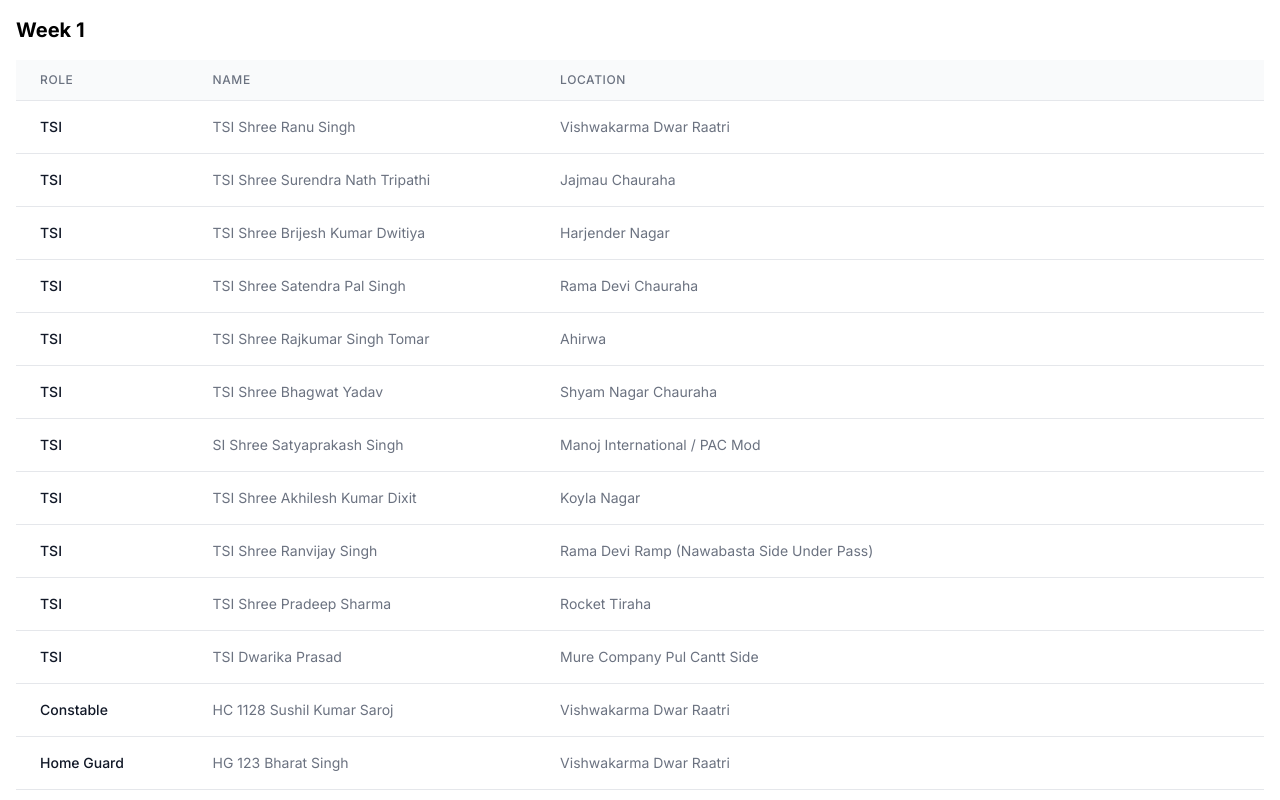
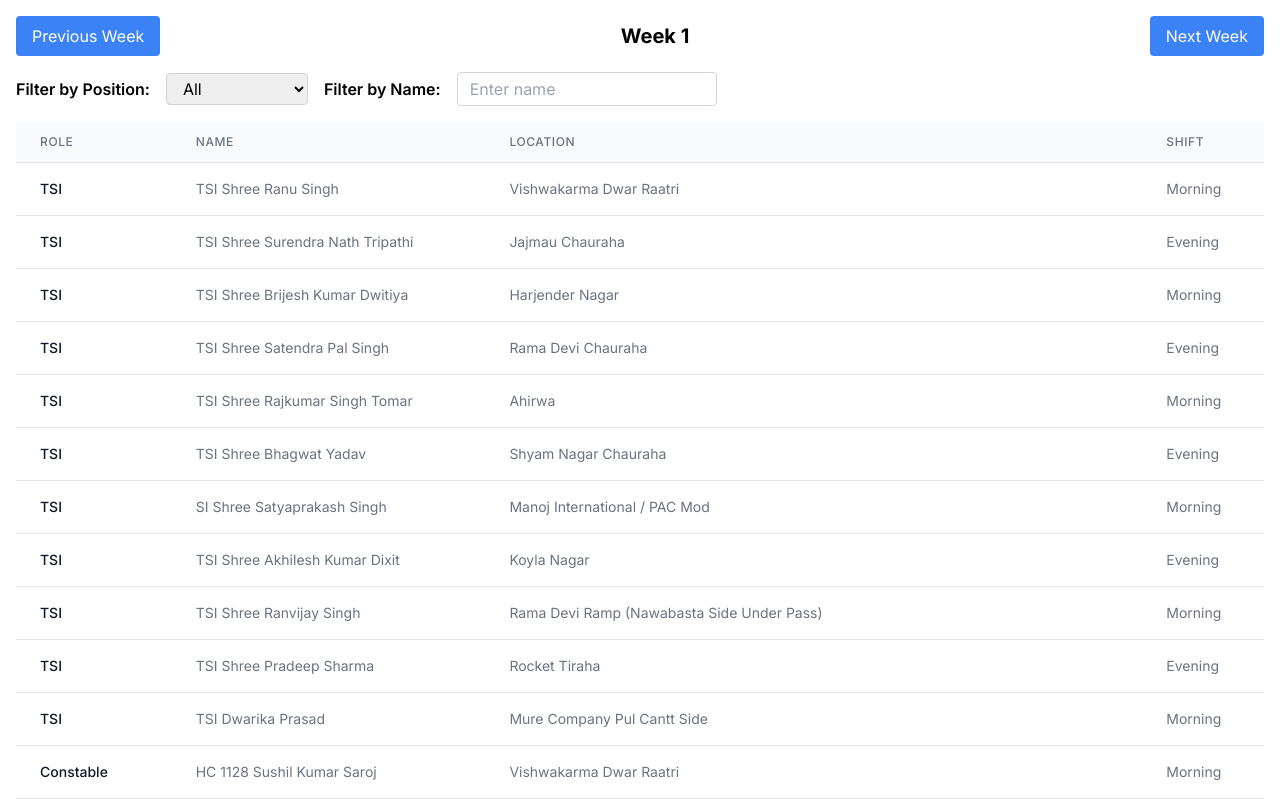
Before and after one commit to Tejaswgupta/hrms, a Next.js app: page / in a window 1280 px wide. Shown: the top 800 px of the page. Built offline with nearby package versions, Linux system fonts and the light colour scheme.

Commit message:
Rotation without duplication

```diff
--- a/components/component/ScheduleForRotation.tsx
+++ b/components/component/ScheduleForRotation.tsx
@@ -10,6 +10,13 @@ type Personnel = {
   id: string;
   name: string;
   phone?: string;
+};
+
+type ScheduleDetail = {
+  role: string;
+  name: string;
+  location: string;
+  shift: string; // Added shift property
 };
 
 const junctions: Junction[] = [
@@ -84,18 +91,20 @@ const homeGuards: Personnel[] = [
 ];
 
 const rotatePersonnel = (weekNumber: number) => {
-  const schedule: { week: number; details: { role: string; name: string; location: string }[] } = {
+  const schedule: { week: number; details: ScheduleDetail[] } = {
     week: weekNumber,
     details: [],
   };
 
+  const shifts = ['Morning', 'Evening'];
   const shuffledTSIs = [...tsis].sort(() => Math.random() - 0.5);
   const shuffledConstables = [...constables].sort(() => Math.random() - 0.5);
   const shuffledHomeGuards = [...homeGuards].sort(() => Math.random() - 0.5);
 
   shuffledTSIs.forEach((tsi, index) => {
     const tsiJunction = junctions[index % junctions.length];
-    schedule.details.push({ role: 'TSI', name: tsi.name, location: tsiJunction.id });
+    const shift = shifts[index % shifts.length];
+    schedule.details.push({ role: 'TSI', name: tsi.name, location: tsiJunction.id, shift });
   });
 
   let personnelIndex = 0;
@@ -108,8 +117,10 @@ const rotatePersonnel = (weekNumber: number) => {
       const constable = shuffledConstables[constableIndex];
       const homeGuard = shuffledHomeGuards[homeGuardIndex];
 
-      schedule.details.push({ role: 'Constable', name: constable.name, location: subJunction });
-      schedule.details.push({ role: 'Home Guard', name: homeGuard.name, location: subJunction });
+      const shift = shifts[personnelIndex % shifts.length];
+
+      schedule.details.push({ role: 'Constable', name: constable.name, location: subJunction, shift });
+      schedule.details.push({ role: 'Home Guard', name: homeGuard.name, location: subJunction, shift });
 
       personnelIndex++;
     });
@@ -118,8 +129,11 @@ const rotatePersonnel = (weekNumber: number) => {
   return schedule;
 };
 
-const RotationSchedule: React.FC = () => {
-  const [schedule, setSchedule] = useState<{ week: number; details: { role: string; name: string; location: string }[] }[]>([]);
+const ScheduleForRotation: React.FC = () => {
+  const [schedule, setSchedule] = useState<{ week: number; details: ScheduleDetail[] }[]>([]);
+  const [currentWeek, setCurrentWeek] = useState<number>(1);
+  const [filterPosition, setFilterPosition] = useState<string | null>(null);
+  const [filterName, setFilterName] = useState<string | null>(null);
 
   useEffect(() => {
     const newSchedule = [];
@@ -129,35 +143,119 @@ const RotationSchedule: React.FC = () => {
     setSchedule(newSchedule);
   }, []);
 
+  const handleNextWeek = () => {
+    if (currentWeek < schedule.length) {
+      setCurrentWeek(currentWeek + 1);
+    }
+  };
+
+  const handlePreviousWeek = () => {
+    if (currentWeek > 1) {
+      setCurrentWeek(currentWeek - 1);
+    }
+  };
+
+  const filteredSchedule = schedule.map(weekSchedule => ({
+    ...weekSchedule,
+    details: weekSchedule.details.filter(detail => {
+      // Apply position filter
+      const matchesPosition = !filterPosition || filterPosition === 'All' || detail.role === filterPosition;
+
+      // Apply name filter
+      const matchesName = !filterName || detail.name.toLowerCase().includes(filterName.toLowerCase());
+
+      // Return true if both filters match
+      return matchesPosition && matchesName;
+    })
+  }));
+
+  const currentWeekSchedule = filteredSchedule.find(weekSchedule => weekSchedule.week === currentWeek);
+
   return (
     <div className="container mx-auto p-4">
-      {schedule.map((weekSchedule, index) => (
-        <div key={index} className="mb-8">
-          <h3 className="text-xl font-bold mb-4">Week {weekSchedule.week}</h3>
+      <div className="flex flex-col md:flex-row justify-between items-center mb-4">
+        <button
+          className="px-4 py-2 bg-blue-500 text-white rounded mb-2 md:mb-0"
+          onClick={handlePreviousWeek}
+          disabled={currentWeek === 1}
+        >
+          Previous Week
+        </button>
+        <h3 className="text-xl font-bold mb-2 md:mb-0">Week {currentWeek}</h3>
+        <button
+          className="px-4 py-2 bg-blue-500 text-white rounded"
+          onClick={handleNextWeek}
+          disabled={currentWeek === schedule.length}
+        >
+          Next Week
+        </button>
+      </div>
+      <div className="flex flex-col md:flex-row items-center space-y-2 md:space-y-0 md:space-x-4 mb-4">
+        <label htmlFor="filterPosition" className="font-semibold mb-2 md:mb-0">
+          Filter by Position:
+        </label>
+        <select
+          id="filterPosition"
+          className="px-3 py-1 border border-gray-300 rounded"
+          value={filterPosition || 'All'}
+          onChange={e => setFilterPosition(e.target.value)}
+        >
+          <option value="All">All</option>
+          <option value="TSI">TSI</option>
+          <option value="Constable">Constable</option>
+          <option value="Home Guard">Home Guard</option>
+        </select>
+        <label htmlFor="filterName" className="font-semibold mb-2 md:mb-0">
+          Filter by Name:
+        </label>
+        <input
+          type="text"
+          id="filterName"
+          className="px-3 py-1 border border-gray-300 rounded"
+          placeholder="Enter name"
+          value={filterName || ''}
+          onChange={e => setFilterName(e.target.value)}
+        />
+      </div>
       <div className="overflow-x-auto">
         <table className="min-w-full divide-y divide-gray-200">
           <thead className="bg-gray-50">
             <tr>
-                  <th className="px-6 py-3 text-left text-xs font-medium text-gray-500 uppercase tracking-wider">Role</th>
-                  <th className="px-6 py-3 text-left text-xs font-medium text-gray-500 uppercase tracking-wider">Name</th>
-                  <th className="px-6 py-3 text-left text-xs font-medium text-gray-500 uppercase tracking-wider">Location</th>
+              <th className="px-6 py-3 text-left text-xs font-medium text-gray-500 uppercase tracking-wider">
+                Role
+              </th>
+              <th className="px-6 py-3 text-left text-xs font-medium text-gray-500 uppercase tracking-wider">
+                Name
+              </th>
+              <th className="px-6 py-3 text-left text-xs font-medium text-gray-500 uppercase tracking-wider">
+                Location
+              </th>
+              <th className="px-6 py-3 text-left text-xs font-medium text-gray-500 uppercase tracking-wider">
+                Shift
+              </th>
             </tr>
           </thead>
           <tbody className="bg-white divide-y divide-gray-200">
-                {weekSchedule.details.map((detail, detailIndex) => (
+            {currentWeekSchedule &&
+              currentWeekSchedule.details.map((detail, detailIndex) => (
                 <tr key={detailIndex}>
-                    <td className="px-6 py-4 whitespace-nowrap text-sm font-medium text-gray-900">{detail.role}</td>
-                    <td className="px-6 py-4 whitespace-nowrap text-sm text-gray-500">{detail.name}</td>
-                    <td className="px-6 py-4 whitespace-nowrap text-sm text-gray-500">{detail.location}</td>
+                  <td className="px-6 py-4 whitespace-nowrap text-sm font-medium text-gray-900">
+                    {detail.role}
+                  </td>
+                  <td className="px-6 py-4 whitespace-nowrap text-sm text-gray-500">
+                    {detail.name}
+                  </td>
+                  <td className="px-6 py-4 whitespace-nowrap text-sm text-gray-500">
+                    {detail.location}
+                  </td>
+                  <td className="px-6 py-4 whitespace-nowrap text-sm text-gray-500">{detail.shift}</td>
                 </tr>
               ))}
           </tbody>
         </table>
       </div>
     </div>
-      ))}
-    </div>
   );
 };
 
-export default RotationSchedule;
+export default ScheduleForRotation;
```
Lines whose indentation alone changed are shown as unchanged.
